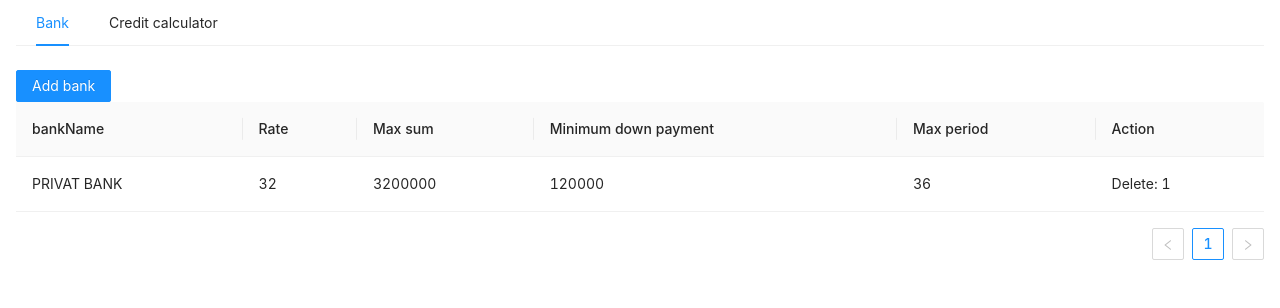
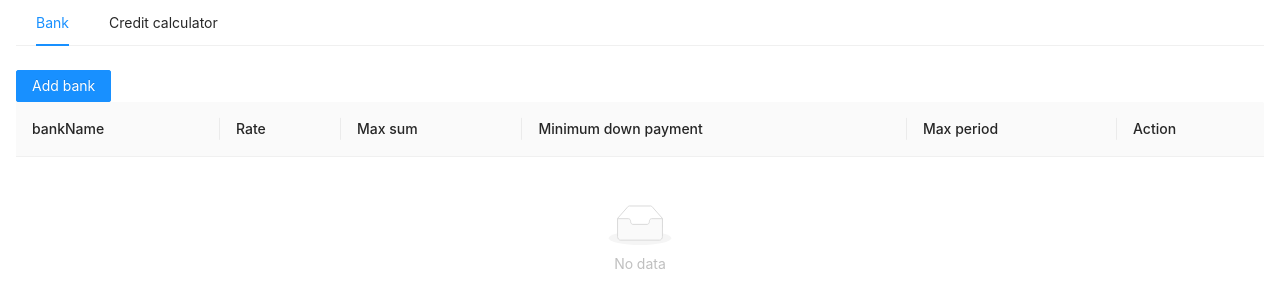
Before and after one commit to EviLgorilla/credit_calculator, a React (Create React App) app: page / in a window 1280 px wide. Shown: the top 308 px of the page. Built offline with nearby package versions, Linux system fonts and the light colour scheme.

Commit message:
Add calculate

```diff
--- a/src/components/bank-table/bank-table.tsx
+++ b/src/components/bank-table/bank-table.tsx
@@ -1,9 +1,12 @@
-import { Space, Table } from "antd";
-import React from "react";
+import { Button, Space, Table } from "antd";
+import React, { FunctionComponent } from "react";
 
+type BankTableProps = {
+    data: any[]
+    onRemove: (id: any) => void
+}
 
-
-const BankTable = () => {
+const BankTable: FunctionComponent<BankTableProps> = ({ onRemove, data }) => {
     const columns = [
         {
             title: "bankName",
@@ -35,20 +38,9 @@ const BankTable = () => {
             key: "action",
             render: (text: any, record: any) => (
                 <Space size="middle">
-                    <span>Delete: { record.key }</span>
+                    <Button onClick={ () => onRemove(record.key) }>Delete</Button>
                 </Space>
             )
-        }
-    ];
-
-    const data = [
-        {
-            key: "1",
-            bankName: "PRIVAT BANK",
-            rate: 32,
-            max: 3200000,
-            minPayment: 120000,
-            period: 36
         }
     ];
 
--- a/src/components/forms/calculator-form.tsx
+++ b/src/components/forms/calculator-form.tsx
@@ -1,14 +1,20 @@
 import { Col, Form, InputNumber, Row, Select } from "antd";
-import React from "react";
+import React, { FunctionComponent } from "react";
 
 const normalizeNumberValue = (value: any) => {
     return value ? value.toString() : null;
 };
 
-const CalculatorForm = () => {
-    const [form] = Form.useForm();
+type CalculateFormProps = {
+    form: any,
+    onValuesChange: (values: any) => void,
+    optionsBank: any[],
+}
+
+const CalculatorForm: FunctionComponent<CalculateFormProps> = ({ form, onValuesChange, optionsBank }) => {
+
     return (
-        <Form form={ form } layout="vertical">
+        <Form form={ form } layout="vertical" onValuesChange={ onValuesChange }>
             <Row gutter={ [24, 24] }>
                 <Col span={ 8 }>
                     <Form.Item
@@ -34,12 +40,17 @@ const CalculatorForm = () => {
                     <Form.Item
                         name="bank"
                         label="Bank"
-                        rules={ [{ required: true, min: 0, max: 5000000 }] }
-                        normalize={ normalizeNumberValue }
                     >
                         <Select>
-                            <Select.Option value={'privat'}>PRIVATBANK</Select.Option>
-                            <Select.Option value={'mono'} disabled>MONOBANK</Select.Option>
+                            { optionsBank.map(bankItem => (
+                                <Select.Option
+                                    key={ bankItem.value }
+                                    value={ bankItem.value }
+                                    disabled={ bankItem.disabled }
+                                >
+                                    { bankItem.name }
+                                </Select.Option>
+                            )) }
                         </Select>
                     </Form.Item>
                 </Col>
--- a/src/components/forms/create-bank-form.tsx
+++ b/src/components/forms/create-bank-form.tsx
@@ -4,6 +4,7 @@ import React, { FunctionComponent, useCallback, useMemo } from "react";
 type BankFormProps = {
     onCancel: () => void,
     onSubmit: (value: any) => void
+    form: any,
 }
 
 const CREDIT_PERIODS = [12, 24, 32];
@@ -12,9 +13,7 @@ const normalizeNumberValue = (value: any) => {
     return value ? value.toString() : null;
 };
 
-const CreateBankForm: FunctionComponent<BankFormProps> = ({ onCancel, onSubmit }) => {
-    const [form] = Form.useForm();
-
+const CreateBankForm: FunctionComponent<BankFormProps> = ({ onCancel, onSubmit, form }) => {
     const maxCreditPeriod = useMemo(() => {
         const index = Math.round(Math.random() * 3) - 1;
         return CREDIT_PERIODS[index];
@@ -22,7 +21,7 @@ const CreateBankForm: FunctionComponent<BankFormProps> = ({ onCancel, onSubmit }
 
     const onUpdatePeriodFormValue = useCallback(value => {
         form.setFieldsValue({
-            period: value
+            period: value ? value.toString() : null
         });
     }, [form]);
 
--- a/src/pages/bank-page/bank-page.tsx
+++ b/src/pages/bank-page/bank-page.tsx
@@ -1,18 +1,11 @@
 import { Button, Modal } from "antd";
 import React, { useCallback, useState } from "react";
+import useBank from "./hooks/useBank";
 import { BankTable } from "../../components/bank-table";
 import CreateBankForm from "../../components/forms/create-bank-form";
 
 const BankPage = () => {
-    const [isOpenModal, setOpenModal] = useState(false);
-
-    const onOpenModal = useCallback(() => {
-        setOpenModal(true);
-    }, []);
-
-    const onCloseModal = useCallback(() => {
-        setOpenModal(false);
-    }, []);
+    const { data, form, onSave, onRemove, isOpenModal, onOpenModal, onCloseModal } = useBank();
 
     return (
         <div>
@@ -23,9 +16,13 @@ const BankPage = () => {
                 onCancel={ onCloseModal }
                 footer={ null }
             >
-                <CreateBankForm onCancel={ onCloseModal } onSubmit={ () => {} } />
+                <CreateBankForm
+                    onCancel={ onCloseModal }
+                    onSubmit={ onSave }
+                    form={ form }
+                />
             </Modal>
-            <BankTable />
+            <BankTable onRemove={ onRemove } data={ data } />
         </div>
     );
 };
--- /dev/null
+++ b/src/pages/bank-page/hooks/useBank.ts
@@ -0,0 +1,51 @@
+import { Form } from "antd";
+import { useCallback, useEffect, useState } from "react";
+
+const useBank = () => {
+    const [data, setData] = useState([]);
+    const [isOpenModal, setOpenModal] = useState(false);
+    const [form] = Form.useForm();
+
+    const onOpenModal = useCallback(() => {
+        setOpenModal(true);
+    }, []);
+
+    const onCloseModal = useCallback(() => {
+        form.resetFields();
+        setOpenModal(false);
+    }, [form]);
+
+    const onRemove = useCallback((id) => {
+        setData(prevData => {
+            const newData = prevData.filter((bankItem: any) => bankItem.key !== id);
+            localStorage.setItem("banks", JSON.stringify(newData));
+            return newData;
+        });
+    }, []);
+
+    const onSave = useCallback((values) => {
+        // @ts-ignore
+        setData(prevData => {
+            const key = Date.now();
+            const splitArray = [...prevData, { key, ... values }];
+            localStorage.setItem("banks", JSON.stringify(splitArray));
+            return splitArray;
+        });
+
+        form.resetFields();
+        onCloseModal();
+    }, [form, onCloseModal]);
+
+
+    useEffect(() => {
+        const banksFromLocalStorage = localStorage.getItem("banks");
+        if (banksFromLocalStorage) {
+            const parseBankFromLocalStorage = JSON.parse(banksFromLocalStorage);
+            setData(parseBankFromLocalStorage);
+        }
+    }, []);
+
+    return { data, form, onSave, onRemove, isOpenModal, onOpenModal, onCloseModal };
+};
+
+export default useBank;
--- a/src/pages/credit-page/credit-page.tsx
+++ b/src/pages/credit-page/credit-page.tsx
@@ -1,10 +1,19 @@
 import React from "react";
+import useCalculateForm from "./hooks/useCalculateForm";
 import CalculatorForm from "../../components/forms/calculator-form";
 
 const CreditPage = () => {
+    const { form, onValuesChange, optionsBank, monthlyPayment } = useCalculateForm();
     return (
         <div>
-            <CalculatorForm />
+            <CalculatorForm
+                form={ form }
+                onValuesChange={ onValuesChange }
+                optionsBank={ optionsBank }
+            />
+            <div style={ { marginTop: 24 } }>
+                Monthly payment: { monthlyPayment }
+            </div>
         </div>
     );
 };
--- /dev/null
+++ b/src/pages/credit-page/hooks/useCalculateForm.ts
@@ -0,0 +1,60 @@
+import { Form } from "antd";
+import { useCallback, useEffect, useMemo, useState } from "react";
+
+interface IFormData {
+    sum: string | null,
+    initialFee: string | null,
+    bank: number | null,
+}
+
+const useCalculateForm = () => {
+    const [bankData, setBankData] = useState([]);
+    const [formData, setFormData] = useState<IFormData>({
+        sum: null,
+        initialFee: null,
+        bank: null
+    });
+
+    const [form] = Form.useForm();
+
+    const onValuesChange = useCallback((value) => {
+        setFormData(prevState => ({ ...prevState, ...value }));
+    }, []);
+
+    useEffect(() => {
+        const banksFromLocalStorage = localStorage.getItem("banks");
+        if (banksFromLocalStorage) {
+            const parseBankFromLocalStorage = JSON.parse(banksFromLocalStorage);
+            setBankData(parseBankFromLocalStorage);
+        }
+    }, []);
+
+    const optionsBank = useMemo(() => {
+        return bankData.map((bankItem: any) => {
+            const percent = Number(formData.initialFee) / Number(formData.sum) * 100;
+            return {
+                name: bankItem.bankName,
+                value: bankItem.key,
+                disabled:  Number(bankItem.minPayment) >= percent
+            };
+        });
+    }, [bankData, formData]);
+
+    const monthlyPayment = useMemo(() => {
+        if (formData.sum && formData.initialFee && formData.bank) {
+            const bank: any = bankData.find((bankItem: any) => bankItem.key === formData.bank);
+            const P = Number(formData.sum);
+            const r = Number(bank.rate);
+            const n = Number(bank.period);
+            const part1 = P * (r/ 12) * Math.pow(1 + r/12, n);
+            const part2 = Math.pow(1 + r/12, n) - 1;
+            return (part1 / part2).toString();
+        }
+        return "Please filled all fields";
+    }, [formData, bankData]);
+
+
+    return { bankData, form, onValuesChange, optionsBank, monthlyPayment };
+};
+
+export default useCalculateForm;
```
Also changed, not shown: .eslintrc.js.
